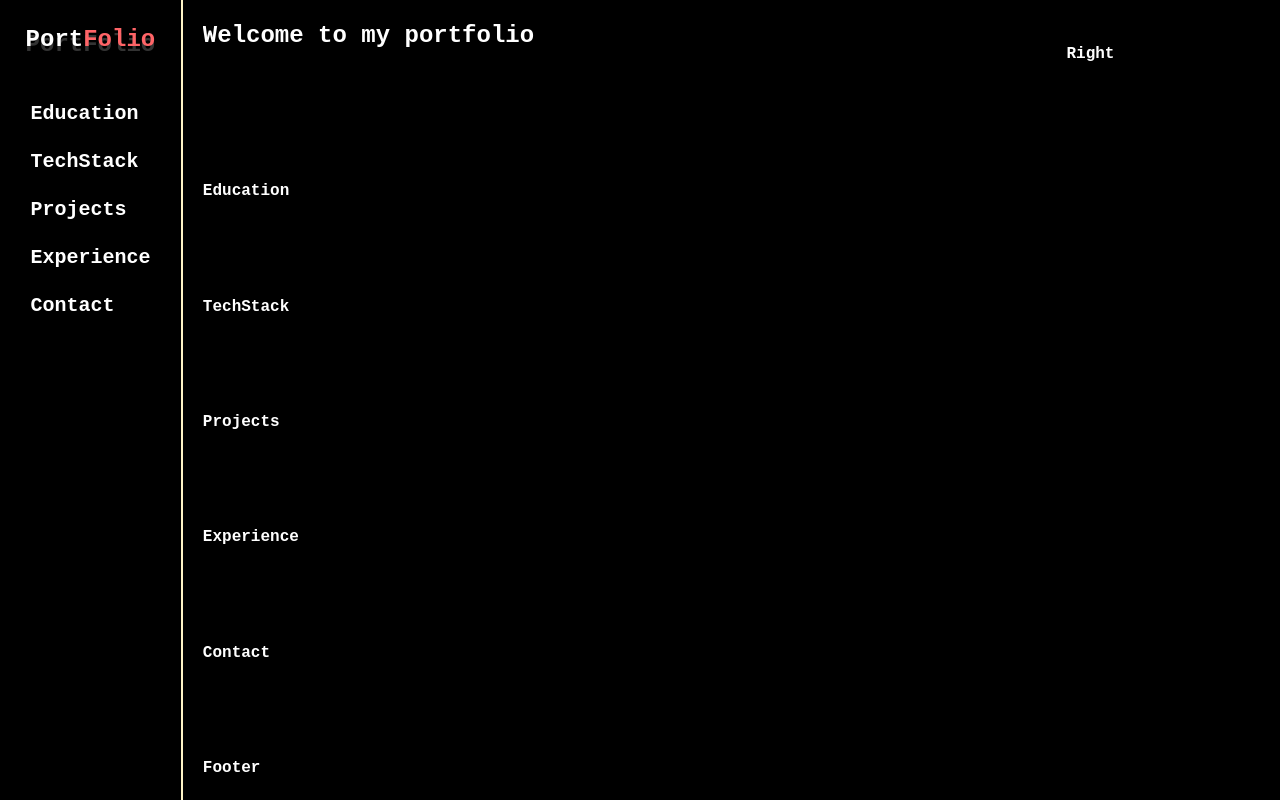
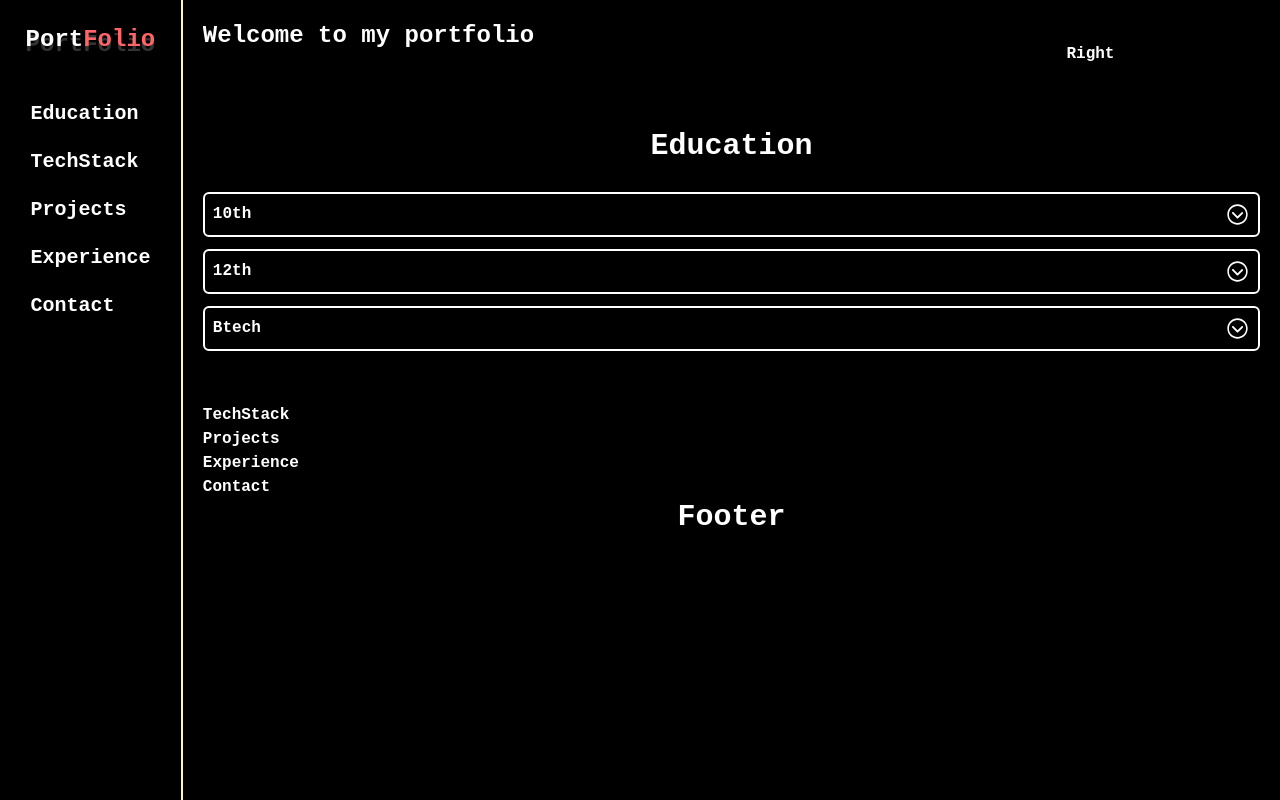
Before and after one commit to Adnanoff029/new_portfolio, a React (Vite) app: page / in a window 1280 px wide. Built offline with nearby package versions, Linux system fonts and the light colour scheme.

Commit message:
Started the production of Education Section.

```diff
--- a/package.json
+++ b/package.json
@@ -15,6 +15,7 @@
     "motion": "^12.0.5",
     "react": "^18.3.1",
     "react-dom": "^18.3.1",
+    "react-icons": "^5.4.0",
     "tailwindcss": "^4.0.0"
   },
   "devDependencies": {
--- a/src/App.jsx
+++ b/src/App.jsx
@@ -33,7 +33,7 @@ function App() {
       <div className="min-h-[100vh] col-span-1">
         <Navbar />
       </div>
-      <div className="overflow-y-scroll overflow-x-hidden col-span-6 flex flex-col justify-between m-5 ">
+      <div className="overflow-y-scroll col-span-6 m-5 ">
         <Header />
         <Education />
         <TechStack />
--- a/src/Components/Education/Education.jsx
+++ b/src/Components/Education/Education.jsx
@@ -1,6 +1,42 @@
 import { motion } from "motion/react";
+import { educationData } from "../../data/data";
+import { IoIosArrowDropdown } from "react-icons/io";
+import { useEffect, useState } from "react";
 const Education = () => {
-  return <div>Education</div>;
+  const [dropDown, setDropDown] = useState([]);
+  useEffect(() => {
+    setDropDown(new Array(educationData.length).fill(false));
+  }, []);
+  const handleClick = (idx) => {
+    let temp = [...dropDown];
+    temp[idx] = !temp[idx];
+    setDropDown(temp);
+  };
+  return (
+    <div className="flex flex-col items-center my-10 min-w-[100%]">
+      <h1 className="text-3xl">Education</h1>
+      <div className="mt-4 min-w-[100%]">
+        {educationData.map((education, idx) => (
+          <div
+            key={idx}
+            className="border-2 my-3 p-2 rounded-md min-w-[100%] flex justify-between"
+          >
+            <div>
+              <p>{education.name}</p>
+              {dropDown[idx] ? <p>{education.institution}</p> : <></>}
+            </div>
+            <div>
+              <IoIosArrowDropdown
+                size={25}
+                className="hover:text-red-400 cursor-pointer transition-all"
+                onClick={() => handleClick(idx)}
+              />
+            </div>
+          </div>
+        ))}
+      </div>
+    </div>
+  );
 };
 
 export default Education;
--- a/src/Components/Footer/Footer.jsx
+++ b/src/Components/Footer/Footer.jsx
@@ -1,7 +1,9 @@
 import { motion } from "motion/react";
 
 const Footer = () => {
-  return <div>Footer</div>;
+  return <div className="flex flex-col items-center">
+    <h1 className="text-3xl">Footer</h1>
+  </div>;
 };
 
 export default Footer;
--- a/src/Components/Header/Header.jsx
+++ b/src/Components/Header/Header.jsx
@@ -7,7 +7,7 @@ const Header = () => {
       transition={{ duration: 1, delay: 3.4, ease: "easeInOut" }}
       className="grid grid-cols-3 items-center gap-5"
     >
-      <div className="flex flex-col col-span-2">
+      <div className="flex flex-col col-span-2 min-h[100vh]">
         <motion.div
           initial={{ width: 0 }}
           animate={{ width: "100%" }}
--- a/src/data/data.js
+++ b/src/data/data.js
@@ -20,3 +20,30 @@ export const navOptions = [
     link: "#contact",
   },
 ];
+
+export const educationData = [
+  {
+    name: "10th",
+    institution: "St. Aloysius College, Pilibhit",
+    website: "https://www.cbse.gov.in/",
+    degree: "High School",
+    score: "85",
+    scoreType: "percentage",
+  },
+  {
+    name: "12th",
+    institution: "Takshashila Public School, Shahjahanpur",
+    website: "https://www.cbse.gov.in/",
+    degree: "Intermediate",
+    score: "95",
+    scoreType: "percentage",
+  },
+  {
+    name: "Btech",
+    institution: "Harcourt Butler Technical University, Kanpur",
+    website: "https://www.aktu.ac.in/",
+    degree: "Btech in Computer Science and Engineering",
+    score: "8.02",
+    scoreType: "GPA",
+  },
+];
--- a/src/index.css
+++ b/src/index.css
@@ -1,8 +1,17 @@
 @import "tailwindcss";
+
+::-webkit-scrollbar{
+  width: 5px;
+}
+
+::-webkit-scrollbar-thumb{
+  background-color: #909fb4;
+  border-radius: 5px;
+}
+
 * {
   box-sizing: border-box;
 }
-
 body {
   background-color: rgb(187, 187, 187);
   color: white;
```
Also changed, not shown: 1 other file (tests, documents, lock files or other folders).
